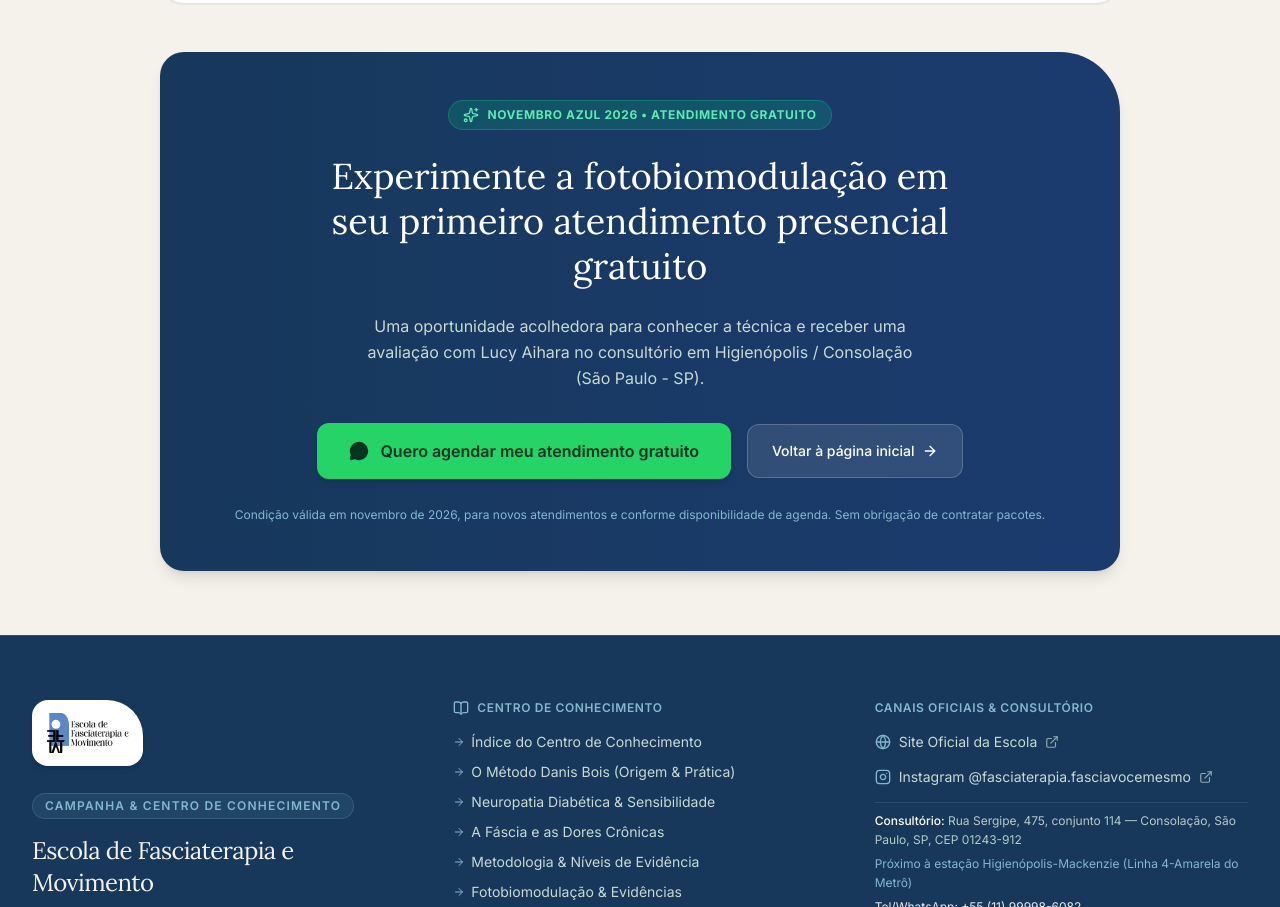
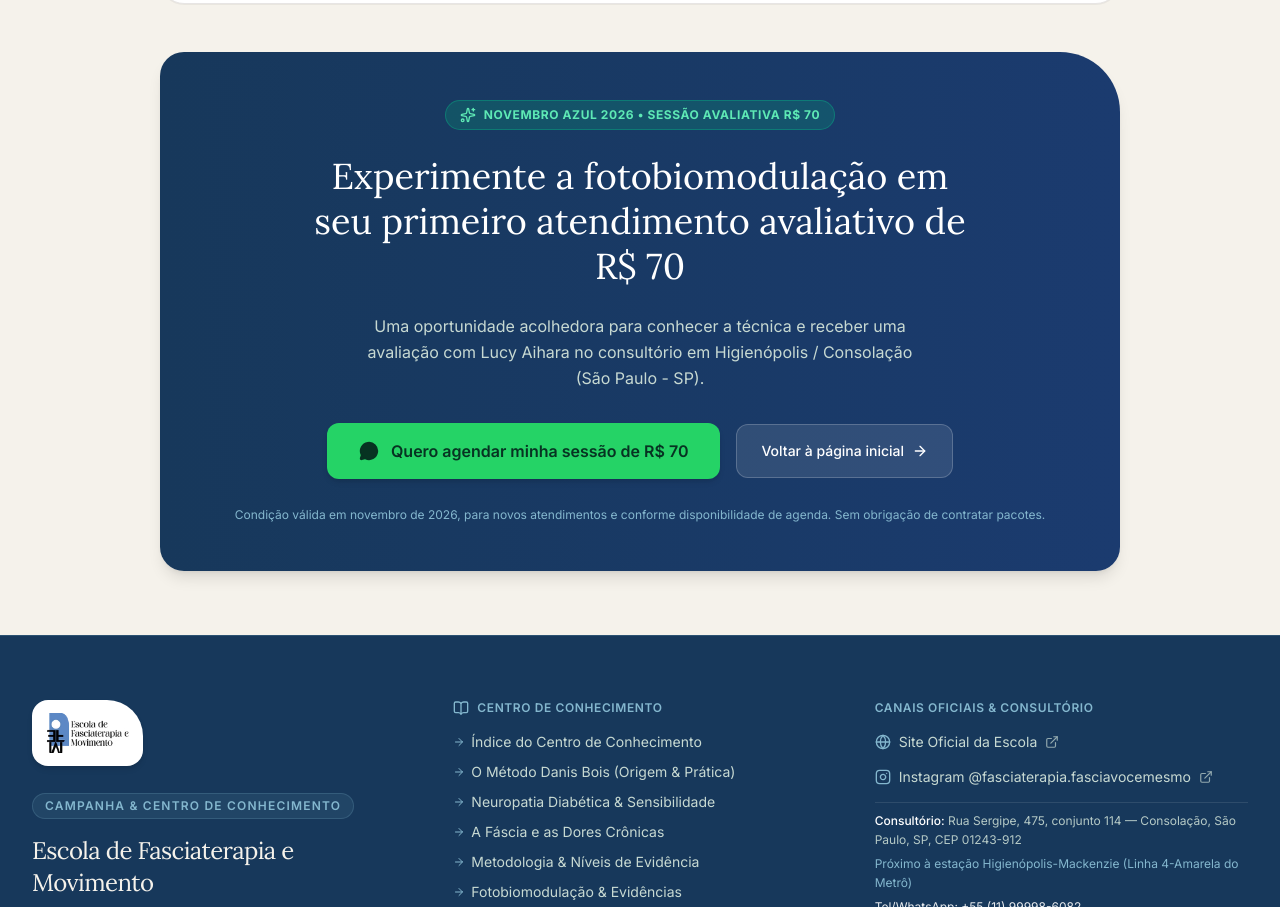
Before and after one commit to mslol21/projeto-lucy, a Next.js app: page /fotobiomodulacao in a window 1280 px wide. Shown: the part 3663-4570 px from the top of the page. Built offline with nearby package versions, Linux system fonts and the light colour scheme.

Commit message:
Remove oferta gratuita descontinuada em páginas internas

```diff
--- a/src/app/fotobiomodulacao/page.tsx
+++ b/src/app/fotobiomodulacao/page.tsx
@@ -24,14 +24,14 @@ import { NOVEMBER_BLUE_OFFER } from "@/data/campaign-data";
 export const metadata: Metadata = {
   title: "Fotobiomodulação: O que é, Como Funciona e Evidências | Novembro Azul 2026",
   description:
-    "Compreenda a fotobiomodulação: técnica com luz de baixa intensidade (laser e LED) para estímulo biológico celular, suas aplicações em reabilitação e o primeiro atendimento gratuito de Novembro Azul com Lucy Aihara.",
+    "Compreenda a fotobiomodulação: técnica com luz de baixa intensidade (laser e LED) para estímulo biológico celular, suas aplicações em reabilitação e a Sessão Avaliativa com Laser por R$ 70 no Novembro Azul com Lucy Aihara.",
   alternates: {
     canonical: "https://novembroazul.escoladefasciaterapiaemovimento.com/fotobiomodulacao",
   },
   openGraph: {
     title: "Fotobiomodulação: Guia Técnico e Cuidado por Luz | Novembro Azul 2026",
     description:
-      "Técnica que utiliza luz em parâmetros específicos para respostas biológicas teciduais. Agende seu primeiro atendimento gratuito em São Paulo.",
+      "Técnica que utiliza luz em parâmetros específicos para respostas biológicas teciduais. Agende seu primeira sessão avaliativa por R$ 70 em São Paulo.",
     url: "https://novembroazul.escoladefasciaterapiaemovimento.com/fotobiomodulacao",
     type: "article",
   },
@@ -279,11 +279,11 @@ export default function FotobiomodulacaoDedicatedPage() {
           <section className="bg-gradient-to-r from-[#17385B] to-[#1b3b6f] text-white p-8 sm:p-12 rounded-3xl rounded-tr-[60px] shadow-lg text-center space-y-6">
             <div className="inline-flex items-center gap-2 px-3.5 py-1.5 rounded-full bg-emerald-500/20 text-emerald-300 border border-emerald-400/30 text-xs font-bold uppercase tracking-wider">
               <Sparkles className="w-4 h-4 text-emerald-300" />
-              <span>Novembro Azul 2026 • Atendimento Gratuito</span>
+              <span>Novembro Azul 2026 • Sessão Avaliativa R$ 70</span>
             </div>
 
             <h3 className="font-serif text-2xl sm:text-3xl lg:text-4xl text-white max-w-2xl mx-auto leading-tight">
-              Experimente a fotobiomodulação em seu primeiro atendimento presencial gratuito
+              Experimente a fotobiomodulação em seu primeiro atendimento avaliativo de R$ 70
             </h3>
 
             <p className="text-sm sm:text-base text-[#C7D9D2] max-w-xl mx-auto leading-relaxed">
@@ -298,7 +298,7 @@ export default function FotobiomodulacaoDedicatedPage() {
                 className="inline-flex items-center gap-3 px-8 py-4 rounded-xl bg-[#25D366] hover:bg-[#1ebd5a] text-[#073322] font-semibold text-base shadow-md hover:shadow-lg transition-all"
               >
                 <MessageCircle className="w-5 h-5 fill-current" />
-                <span>Quero agendar meu atendimento gratuito</span>
+                <span>Quero agendar minha sessão de R$ 70</span>
               </a>
 
               <Link
```
